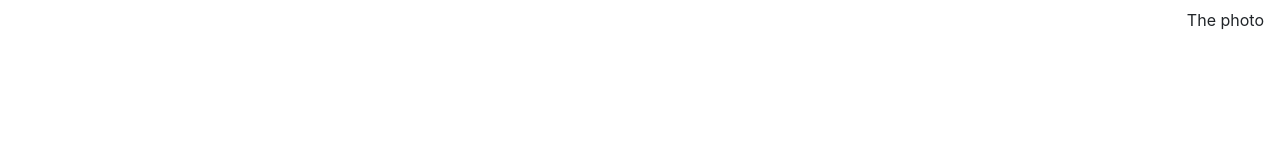
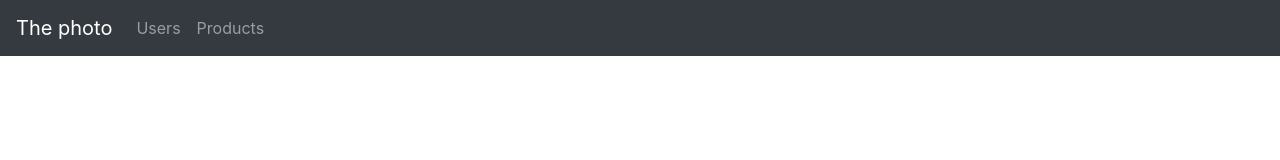
Before and after one commit to Ehrhrardt/Portfolio, a plain HTML site: page Dota Website/website.html in a window 1280 px wide. Drawn offline with nearby package versions, Linux system fonts and the light colour scheme.

Commit message:
navbar 1st part

```diff
--- a/Dota Website/website.html
+++ b/Dota Website/website.html
@@ -8,12 +8,25 @@
   <link rel="stylesheet" href="main.css">
 </head>
 <body>
- <nav class="navbar">
-   <a href="#" class="navbar-brand"></a>
-   The photo
+ <nav class="navbar navbar-expand-sm navbar-dark bg-dark">
+   <a href="#" class="navbar-brand">The photo</a>
+   <button class="navbar-toggler" data-toggle="collapse" data-target="#navbar-menu">
+     <span class="navbar-toggler-icon"></span>
+   </button>
+   <div class="collapse navbar-collapse" id="navbar-menu">
+    <ul class="navbar-nav">
+      <li class="nav-item">
+        <a href="#" class="nav-link">Users</a>
+       </li>
+       <li class="nav-item">
+         <a href="#" class="nav-link">Products</a>
+        </li>
+    </ul>
+   </div>
   </nav>
 
-    <script src="https://code.jquery.com/jquery-3.3.1.slim.min.js" integrity="sha384-q8i/X+965DzO0rT7abK41JStQIAqVgRVzpbzo5smXKp4YfRvH+8abtTE1Pi6jizo" crossorigin="anonymous"></script>
-    <script src="https://stackpath.bootstrapcdn.com/bootstrap/4.1.3/js/bootstrap.min.js" integrity="sha384-ChfqqxuZUCnJSK3+MXmPNIyE6ZbWh2IMqE241rYiqJxyMiZ6OW/JmZQ5stwEULTy" crossorigin="anonymous"></script>
+  <script src="https://code.jquery.com/jquery-3.4.1.slim.min.js" integrity="sha384-J6qa4849blE2+poT4WnyKhv5vZF5SrPo0iEjwBvKU7imGFAV0wwj1yYfoRSJoZ+n" crossorigin="anonymous"></script>
+  <script src="https://cdn.jsdelivr.net/npm/popper.js@1.16.0/dist/umd/popper.min.js" integrity="sha384-Q6E9RHvbIyZFJoft+2mJbHaEWldlvI9IOYy5n3zV9zzTtmI3UksdQRVvoxMfooAo" crossorigin="anonymous"></script>
+  <script src="https://stackpath.bootstrapcdn.com/bootstrap/4.4.1/js/bootstrap.min.js" integrity="sha384-wfSDF2E50Y2D1uUdj0O3uMBJnjuUD4Ih7YwaYd1iqfktj0Uod8GCExl3Og8ifwB6" crossorigin="anonymous"></script>
 </body>
 </html>
```
